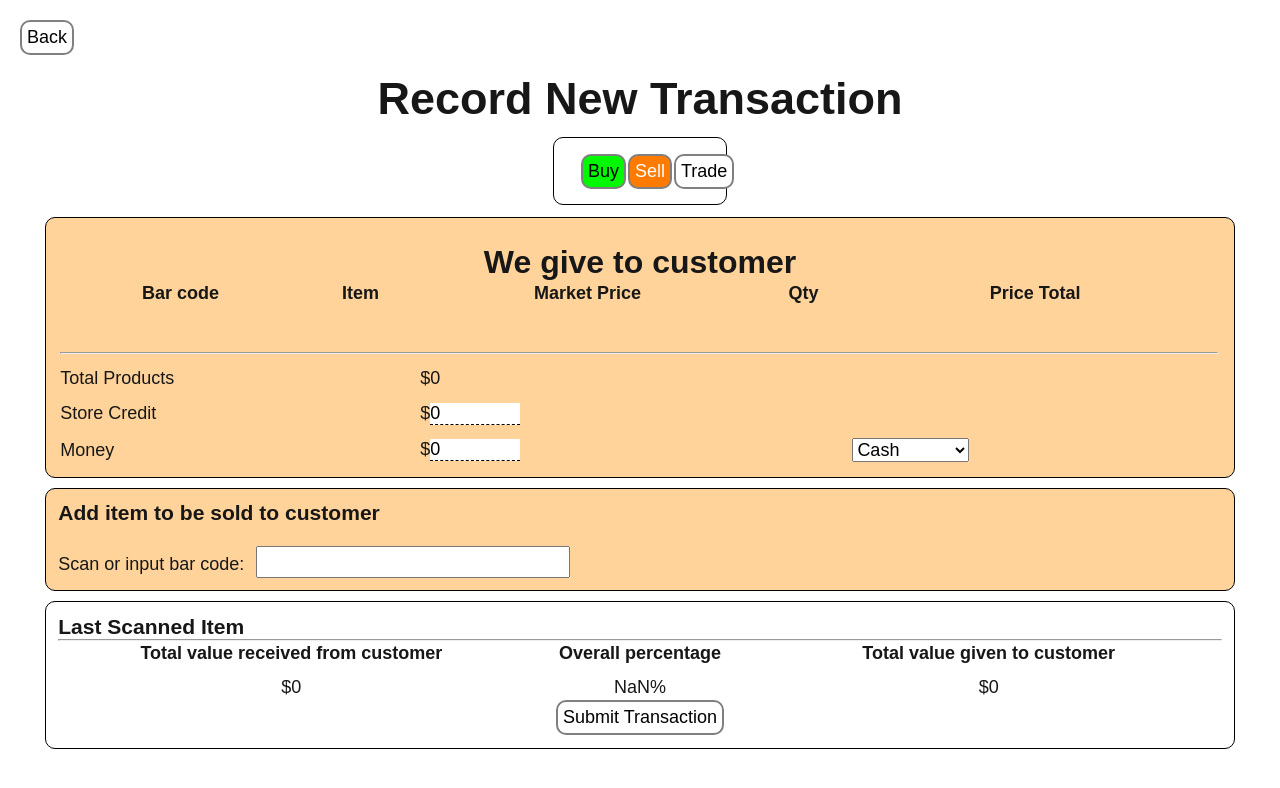
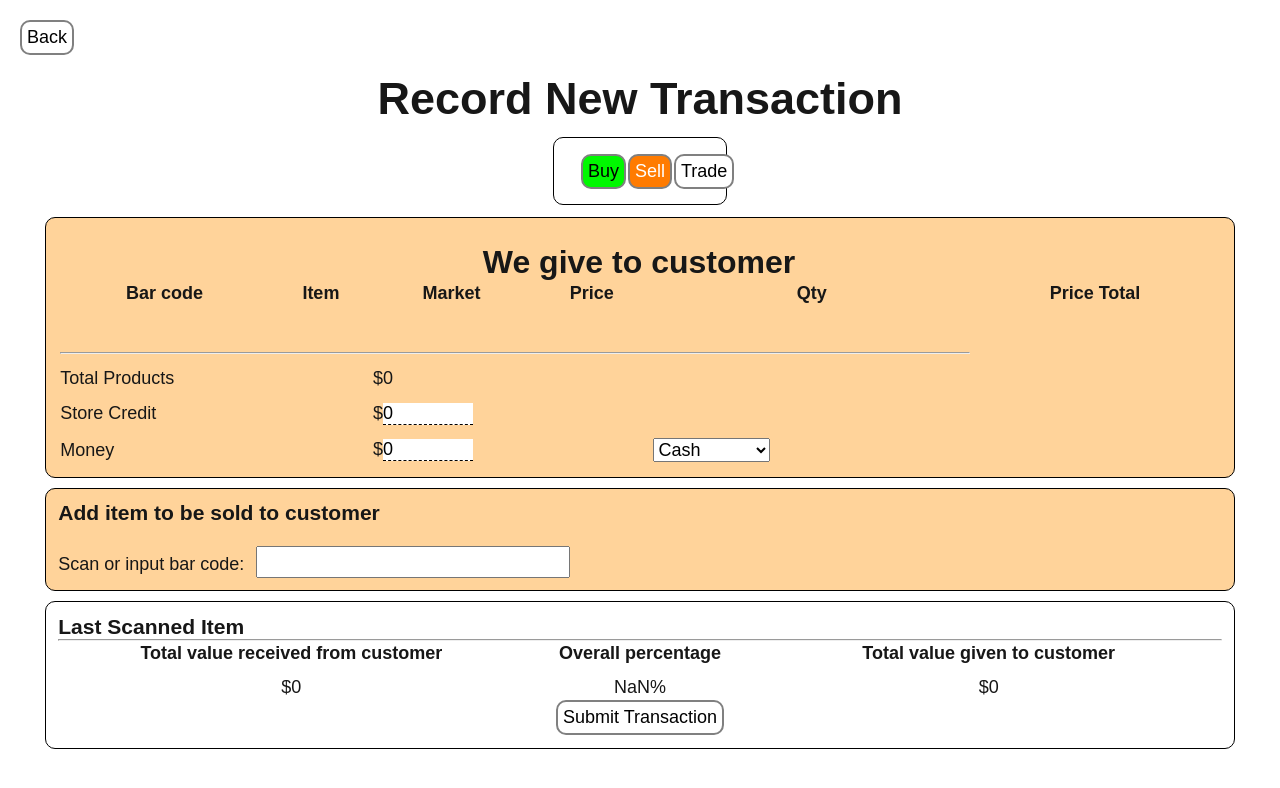
Before and after one commit to NateNate60/route5-inventory-react, a Next.js app: page /unifiedbuysell in a window 1280 px wide. Shown: the top 788 px of the page. Built offline with nearby package versions, Linux system fonts and the light colour scheme.

Commit message:
Get market price

```diff
--- a/src/app/unifiedbuysell/SellPanel.tsx
+++ b/src/app/unifiedbuysell/SellPanel.tsx
@@ -6,6 +6,7 @@ import { PaymentMethodEntry } from "./PaymentMethodEntry"
 import { ProductQuantity } from "@/types/Product"
 import NumericEntryField from "@/components/NumericEntryField"
 import DeleteButton from "@/components/buttons/DeleteButton"
+import { getMarketPrice } from "@/backend/searchProducts"
 
 interface SellPanelProps {
     cart: ProductQuantityList,
@@ -54,7 +55,10 @@ export default function SellPanel ({cart, onChange, onDelete, cashPaid, setCashP
                             Item
                         </th>
                         <th>
-                            Market Price
+                            Market
+                        </th>
+                        <th>
+                            Price
                         </th>
                         <th>
                             Qty
@@ -117,6 +121,7 @@ interface SellPanelEntryProps {
 }
 
 function SellPanelEntry ({product, onChange, onDelete}: SellPanelEntryProps) {
+    let marketPrice = getMarketPrice(product.product)
     return (
         <tr>
             <td>
@@ -124,6 +129,9 @@ function SellPanelEntry ({product, onChange, onDelete}: SellPanelEntryProps) {
             </td>
             <td>
                 {product.product.description} {product.product.condition}
+            </td>
+            <td>
+                {marketPrice === undefined ? "" : "$ " + Math.round(marketPrice) / 100}
             </td>
             <td>
                 ${Math.round(product.product.sale_price) / 100}
```
